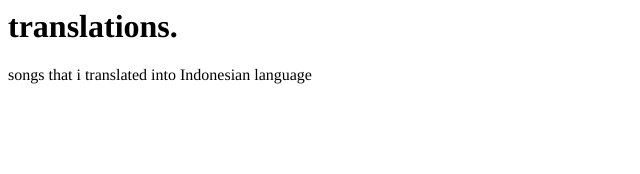
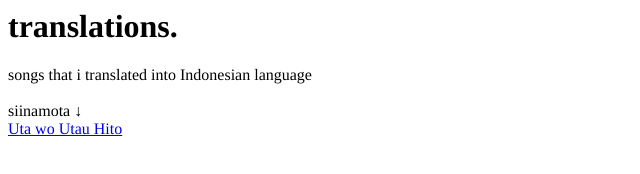
Before and after one commit to pisukoripi/pisukoripi.github.io, a plain HTML site: page page/translation/translation-page.html in a window 1280 px wide. Shown: the whole page, without its empty margins (0-640 px from the left). Drawn offline with Linux system fonts and the light colour scheme.

Commit message:
Update translation-page.html

```diff
--- a/page/translation/translation-page.html
+++ b/page/translation/translation-page.html
@@ -25,3 +25,6 @@
 <body>
 <h1>translations.</h1>
 songs that i translated into Indonesian language<br><br>
+
+	siinamota ↓<br>
+	<a href="page/translation/post1.html">Uta wo Utau Hito
```
